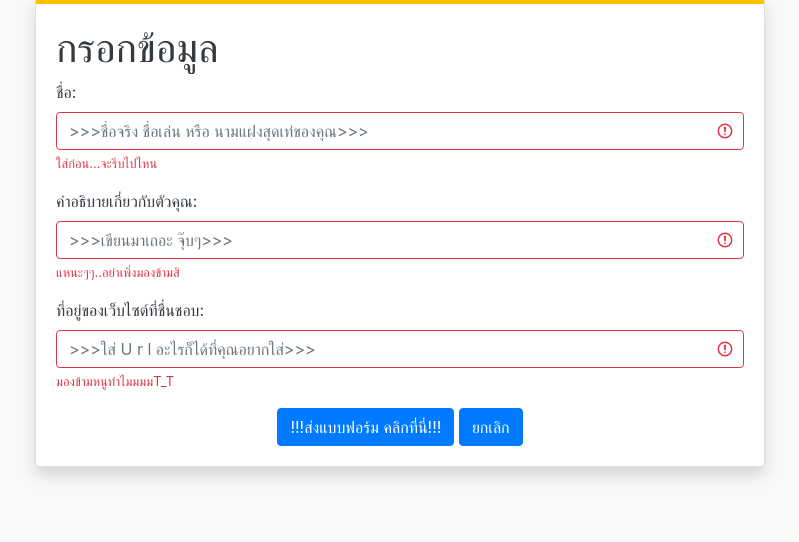
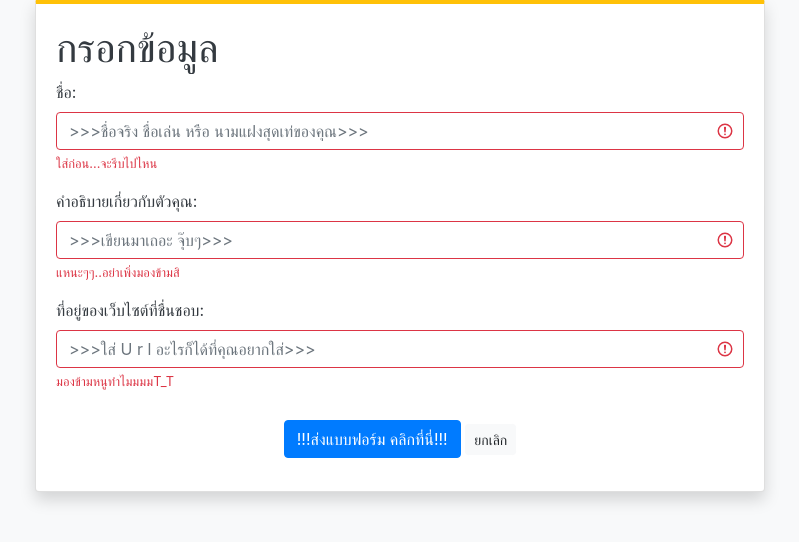
Before and after one commit to yoyatad/63070038, a PHP site: page /ITFLabsss/form.php in a window 1280 px wide. Shown: the part 49-591 px from the top of the page, without its empty margins (240-1039 px from the left). Run offline with PHP 8.4, Linux system fonts and the light colour scheme.

Commit message:
Add files via upload

```diff
--- a/ITFLabsss/form.php
+++ b/ITFLabsss/form.php
@@ -45,7 +45,7 @@
 							</div>
 							<div class="text-center">
 								<button type="submit" class="btn btn-primary">!!!ส่งแบบฟอร์ม คลิกที่นี่!!!</button>
-								<a type="submit" class="btn btn-primary" href="index.php">ยกเลิก</a>
+								<a class="btn btn-sm btn-light my-3" class="btn btn-primary" href="index.php">ยกเลิก</a>
 							</div>
 						</form>
 					</div>
```
